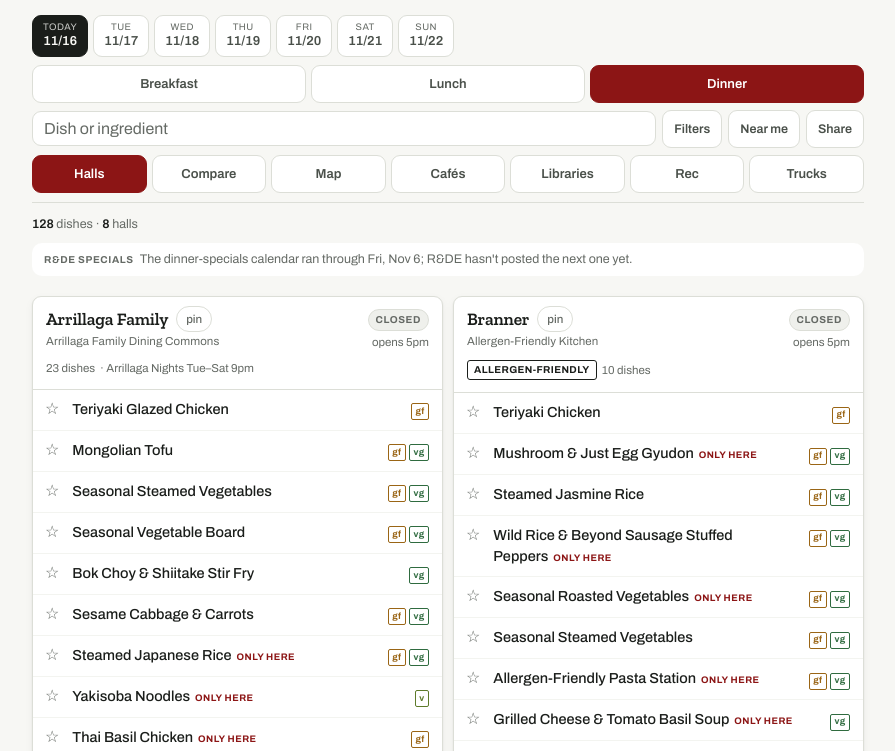
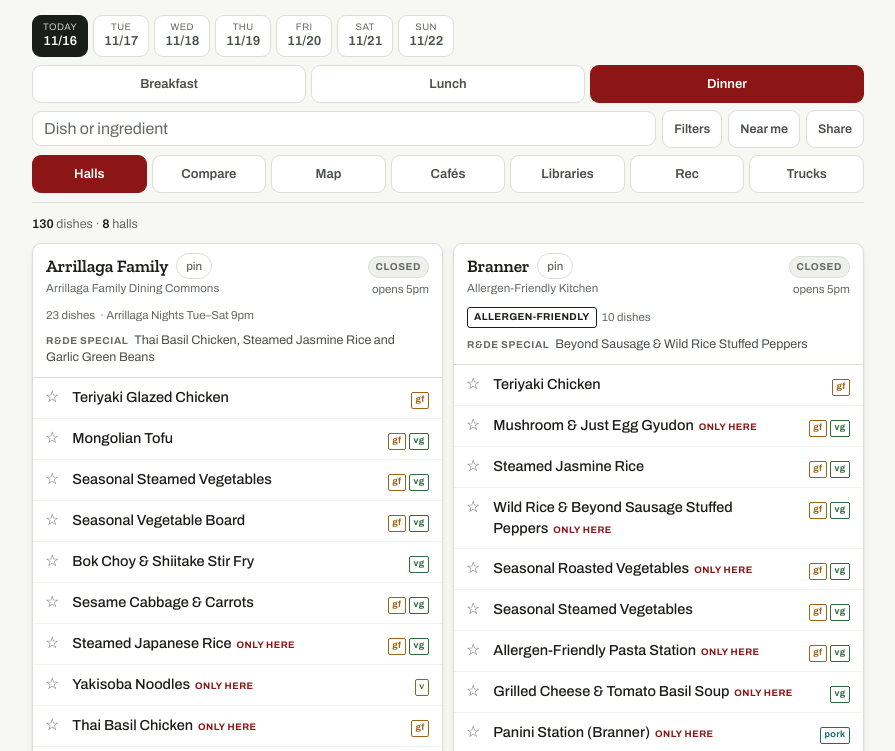
Before and after one commit to matmat202/stanford-dining-menus, a plain HTML site: page index.html in a window 1280 px wide. Shown: the part 66-817 px from the top of the page, without its empty margins (192-1087 px from the left). Drawn offline with nearby package versions, Linux system fonts and the light colour scheme.

Commit message:
Refresh menus 2026-11-16 (with page code)
🤖 Generated with [Claude Code](https://claude.com/claude-code)

```diff
--- a/data/plans.json
+++ b/data/plans.json
@@ -1 +1 @@
-{"source":"https://rde.stanford.edu/dining-hospitality/dining-hall-meal-plans","plans":[{"swipes":19,"quarters":[{"quarter":"Fall","cost":2945.0,"mpd":0.0},{"quarter":"Winter","cost":2633.0,"mpd":0.0},{"quarter":"Spring","cost":2564.0,"mpd":0.0}],"upper_only":false},{"swipes":15,"quarters":[{"quarter":"Fall","cost":2945.0,"mpd":110.0},{"quarter":"Winter","cost":2633.0,"mpd":100.0},{"quarter":"Spring","cost":2564.0,"mpd":90.0}],"upper_only":false},{"swipes":12,"quarters":[{"quarter":"Fall","cost":2945.0,"mpd":210.0},{"quarter":"Winter","cost":2633.0,"mpd":185.0},{"quarter":"Spring","cost":2564.0,"mpd":180.0}],"upper_only":true}],"dates":[{"quarter":"Fall","start":"2026-09-18","end":"2026-12-11"},{"quarter":"Winter","start":"2027-01-02","end":"2027-03-19"},{"quarter":"Spring","start":"2027-03-27","end":"2027-06-09"}],"fetched":"2026-11-14T17:06:52+00:00"}
+{"source":"https://rde.stanford.edu/dining-hospitality/dining-hall-meal-plans","plans":[{"swipes":19,"quarters":[{"quarter":"Fall","cost":2945.0,"mpd":0.0},{"quarter":"Winter","cost":2633.0,"mpd":0.0},{"quarter":"Spring","cost":2564.0,"mpd":0.0}],"upper_only":false},{"swipes":15,"quarters":[{"quarter":"Fall","cost":2945.0,"mpd":110.0},{"quarter":"Winter","cost":2633.0,"mpd":100.0},{"quarter":"Spring","cost":2564.0,"mpd":90.0}],"upper_only":false},{"swipes":12,"quarters":[{"quarter":"Fall","cost":2945.0,"mpd":210.0},{"quarter":"Winter","cost":2633.0,"mpd":185.0},{"quarter":"Spring","cost":2564.0,"mpd":180.0}],"upper_only":true}],"dates":[{"quarter":"Fall","start":"2026-09-18","end":"2026-12-11"},{"quarter":"Winter","start":"2027-01-02","end":"2027-03-19"},{"quarter":"Spring","start":"2027-03-27","end":"2027-06-09"}],"fetched":"2026-11-16T23:34:25+00:00"}
--- a/data/specials.json
+++ b/data/specials.json
@@ -1,493 +1,493 @@
 {
- "fetched": "2026-11-14T11:06:58-06:00",
+ "fetched": "2026-11-16T17:34:31-06:00",
  "page": "https://rde.stanford.edu/dining-hospitality/dining-locations-hours",
  "sources": [
   {
-   "url": "https://rde.stanford.edu/sites/default/files/2026-10/Dining%20Hall%20Specials%20Calendar_Oct26_Nov6.pdf",
-   "from": "2026-10-26",
-   "to": "2026-11-06",
+   "url": "https://rde.stanford.edu/sites/default/files/2026-11/Dining%20Hall%20Specials%20Calendar_Nov9-20.pdf",
+   "from": "2026-11-09",
+   "to": "2026-11-20",
    "count": 80
   }
  ],
  "specials": [
   {
-   "date": "2026-10-26",
+   "date": "2026-11-09",
    "hall": "Arrillaga",
-   "text": "Honey Citrus Glazed Pork Belly, Steamed Jasmine Rice and Roasted Broccoli",
+   "text": "Jerked Pork Belly, Rasta Pasta, and Ripe Fried Plantains",
    "event": false
   },
   {
-   "date": "2026-10-26",
+   "date": "2026-11-09",
    "hall": "Branner",
-   "text": "Wendy's Pork Posole",
+   "text": "Salvadoran Yuca con Chicharron",
    "event": false
   },
   {
-   "date": "2026-10-26",
+   "date": "2026-11-09",
    "hall": "FlorenceMoore",
-   "text": "Street Tacos, Beef or Chicken with Salsa, Crema, Pico de Gallo, Guacamole and Pickled Cabbage",
+   "text": "Ginger Jook Bar with Chicken and Tofu",
    "event": false
   },
   {
-   "date": "2026-10-26",
+   "date": "2026-11-09",
    "hall": "GerhardCasper",
-   "text": "Mujadara with Tahini Yogurt Sauce: Spiced Lentil and Basmati Rice Dish",
+   "text": "Tom Ka Gai",
    "event": false
   },
   {
-   "date": "2026-10-26",
+   "date": "2026-11-09",
    "hall": "Lakeside",
-   "text": "Fried Oyster Po Boy",
+   "text": "BYO Cup O\u2019 Noodles",
    "event": false
   },
   {
-   "date": "2026-10-26",
+   "date": "2026-11-09",
    "hall": "Ricker",
-   "text": "Jook & Toppings Station",
+   "text": "Pumpkin Cobbler",
    "event": false
   },
   {
-   "date": "2026-10-26",
+   "date": "2026-11-09",
    "hall": "Stern",
-   "text": "Quesadilla Bar",
+   "text": "Morisqueta",
    "event": false
   },
   {
-   "date": "2026-10-26",
+   "date": "2026-11-09",
    "hall": "Wilbur",
-   "text": "Tomato Soup with Grilled Cheese",
+   "text": "Boba Bar",
    "event": false
   },
   {
-   "date": "2026-10-27",
+   "date": "2026-11-10",
    "hall": "Arrillaga",
-   "text": "Honey Citrus Glazed Pork Belly, Steamed Jasmine Rice and Roasted Broccoli",
+   "text": "Jerked Pork Belly, Rasta Pasta, and Ripe Fried Plantains",
    "event": false
   },
   {
-   "date": "2026-10-27",
+   "date": "2026-11-10",
    "hall": "Branner",
-   "text": "Wendy's Pork Posole",
+   "text": "Salvadoran Yuca con Chicharron",
    "event": false
   },
   {
-   "date": "2026-10-27",
+   "date": "2026-11-10",
    "hall": "FlorenceMoore",
-   "text": "Street Tacos, Beef or Chicken with Salsa, Crema, Pico de Gallo, Guacamole and Pickled Cabbage",
+   "text": "Ginger Jook Bar with Chicken and Tofu",
    "event": false
   },
   {
-   "date": "2026-10-27",
+   "date": "2026-11-10",
    "hall": "GerhardCasper",
-   "text": "Mujadara with Tahini Yogurt Sauce: Spiced Lentil and Basmati Rice Dish",
+   "text": "Tom Ka Gai",
    "event": false
   },
   {
-   "date": "2026-10-27",
+   "date": "2026-11-10",
    "hall": "Lakeside",
-   "text": "Fried Oyster Po Boy",
+   "text": "BYO Cup O\u2019 Noodles",
    "event": false
   },
   {
-   "date": "2026-10-27",
+   "date": "2026-11-10",
    "hall": "Ricker",
-   "text": "Jook & Toppings Station",
+   "text": "Pumpkin Cobbler",
    "event": false
   },
   {
-   "date": "2026-10-27",
+   "date": "2026-11-10",
    "hall": "Stern",
-   "text": "Quesadilla Bar",
+   "text": "Morisqueta",
    "event": false
   },
   {
-   "date": "2026-10-27",
+   "date": "2026-11-10",
    "hall": "Wilbur",
-   "text": "Tomato Soup with Grilled Cheese",
+   "text": "Boba Bar",
    "event": false
   },
   {
-   "date": "2026-10-28",
+   "date": "2026-11-11",
    "hall": "Arrillaga",
-   "text": "Honey Citrus Glazed Pork Belly, Steamed Jasmine Rice and Roasted Broccoli",
+   "text": "Jerked Pork Belly, Rasta Pasta, and Ripe Fried Plantains",
    "event": false
   },
   {
-   "date": "2026-10-28",
+   "date": "2026-11-11",
    "hall": "Branner",
-   "text": "Wendy's Pork Posole",
+   "text": "Salvadoran Yuca con Chicharron",
    "event": false
   },
   {
-   "date": "2026-10-28",
+   "date": "2026-11-11",
    "hall": "FlorenceMoore",
-   "text": "Street Tacos, Beef or Chicken with Salsa, Crema, Pico de Gallo, Guacamole and Pickled Cabbage",
+   "text": "Ginger Jook Bar with Chicken and Tofu",
    "event": false
   },
   {
-   "date": "2026-10-28",
+   "date": "2026-11-11",
    "hall": "GerhardCasper",
-   "text": "Mujadara with Tahini Yogurt Sauce: Spiced Lentil and Basmati Rice Dish",
+   "text": "Tom Ka Gai",
    "event": false
   },
   {
-   "date": "2026-10-28",
+   "date": "2026-11-11",
    "hall": "Lakeside",
-   "text": "Fried Oyster Po Boy",
+   "text": "BYO Cup O\u2019 Noodles",
    "event": false
   },
   {
-   "date": "2026-10-28",
+   "date": "2026-11-11",
    "hall": "Ricker",
-   "text": "Jook & Toppings Station",
+   "text": "Pumpkin Cobbler",
    "event": false
   },
   {
-   "date": "2026-10-28",
+   "date": "2026-11-11",
    "hall": "Stern",
-   "text": "Quesadilla Bar",
+   "text": "Morisqueta",
    "event": false
   },
   {
-   "date": "2026-10-28",
+   "date": "2026-11-11",
    "hall": "Wilbur",
-   "text": "Tomato Soup with Grilled Cheese",
+   "text": "Boba Bar",
    "event": false
   },
   {
-   "date": "2026-10-29",
+   "date": "2026-11-12",
    "hall": "Arrillaga",
-   "text": "Honey Citrus Glazed Pork Belly, Steamed Jasmine Rice and Roasted Broccoli",
+   "text": "Native American Heritage Month",
+   "event": true
+  },
+  {
+   "date": "2026-11-12",
+   "hall": "Branner",
+   "text": "Salvadoran Yuca con Chicharron",
    "event": false
   },
   {
-   "date": "2026-10-29",
-   "hall": "Branner",
-   "text": "Wendy's Pork Posole",
+   "date": "2026-11-12",
+   "hall": "FlorenceMoore",
+   "text": "Ginger Jook Bar with Chicken and Tofu",
    "event": false
   },
   {
-   "date": "2026-10-29",
-   "hall": "FlorenceMoore",
-   "text": "Street Tacos, Beef or Chicken with Salsa, Crema, Pico de Gallo, Guacamole and Pickled Cabbage",
+   "date": "2026-11-12",
+   "hall": "GerhardCasper",
+   "text": "Tom Ka Gai",
    "event": false
   },
   {
-   "date": "2026-10-29",
-   "hall": "GerhardCasper",
-   "text": "Mujadara with Tahini Yogurt Sauce: Spiced Lentil and Basmati Rice Dish",
+   "date": "2026-11-12",
+   "hall": "Lakeside",
+   "text": "BYO Cup O\u2019 Noodles",
    "event": false
   },
   {
-   "date": "2026-10-29",
-   "hall": "Lakeside",
-   "text": "Fried Oyster Po Boy",
+   "date": "2026-11-12",
+   "hall": "Ricker",
+   "text": "Pumpkin Cobbler",
    "event": false
   },
   {
-   "date": "2026-10-29",
-   "hall": "Ricker",
-   "text": "Jook & Toppings Station",
+   "date": "2026-11-12",
+   "hall": "Stern",
+   "text": "Dinner",
+   "event": true
+  },
+  {
+   "date": "2026-11-12",
+   "hall": "Wilbur",
+   "text": "Boba Bar",
    "event": false
   },
   {
-   "date": "2026-10-29",
+   "date": "2026-11-13",
+   "hall": "Arrillaga",
+   "text": "Jerked Pork Belly, Rasta Pasta, and Ripe Fried Plantains",
+   "event": false
+  },
+  {
+   "date": "2026-11-13",
+   "hall": "Branner",
+   "text": "Salvadoran Yuca con Chicharron",
+   "event": false
+  },
+  {
+   "date": "2026-11-13",
+   "hall": "FlorenceMoore",
+   "text": "Ginger Jook Bar with Chicken and Tofu",
+   "event": false
+  },
+  {
+   "date": "2026-11-13",
+   "hall": "GerhardCasper",
+   "text": "Tom Ka Gai",
+   "event": false
+  },
+  {
+   "date": "2026-11-13",
+   "hall": "Lakeside",
+   "text": "BYO Cup O\u2019 Noodles",
+   "event": false
+  },
+  {
+   "date": "2026-11-13",
+   "hall": "Ricker",
+   "text": "Pumpkin Cobbler",
+   "event": false
+  },
+  {
+   "date": "2026-11-13",
    "hall": "Stern",
-   "text": "Dia de Muertos Dinner",
+   "text": "Dinner",
    "event": true
   },
   {
-   "date": "2026-10-29",
+   "date": "2026-11-13",
    "hall": "Wilbur",
-   "text": "Tomato Soup with Grilled Cheese",
+   "text": "Boba Bar",
    "event": false
   },
   {
-   "date": "2026-10-30",
+   "date": "2026-11-16",
    "hall": "Arrillaga",
-   "text": "Honey Citrus Glazed Pork Belly, Steamed Jasmine Rice and Roasted Broccoli",
+   "text": "Thai Basil Chicken, Steamed Jasmine Rice and Garlic Green Beans",
    "event": false
   },
   {
-   "date": "2026-10-30",
+   "date": "2026-11-16",
    "hall": "Branner",
-   "text": "Wendy's Pork Posole",
+   "text": "Beyond Sausage & Wild Rice Stuffed Peppers",
    "event": false
   },
   {
-   "date": "2026-10-30",
+   "date": "2026-11-16",
    "hall": "FlorenceMoore",
-   "text": "Street Tacos, Beef or Chicken with Salsa, Crema, Pico de Gallo, Guacamole and Pickled Cabbage",
+   "text": "Churro Bar with Mexican Hot Chocolate",
    "event": false
   },
   {
-   "date": "2026-10-30",
+   "date": "2026-11-16",
    "hall": "GerhardCasper",
-   "text": "Mujadara with Tahini Yogurt Sauce: Spiced Lentil and Basmati Rice Dish",
+   "text": "Hot Spiced Chai Tea with Assorted Sweet Treats",
    "event": false
   },
   {
-   "date": "2026-10-30",
+   "date": "2026-11-16",
    "hall": "Lakeside",
-   "text": "Fried Oyster Po Boy",
+   "text": "Smothered Chicken Poutine",
    "event": false
   },
   {
-   "date": "2026-10-30",
+   "date": "2026-11-16",
    "hall": "Ricker",
-   "text": "Jook & Toppings Station",
+   "text": "Malaysian Inspired Laksa",
    "event": false
   },
   {
-   "date": "2026-10-30",
+   "date": "2026-11-16",
    "hall": "Stern",
-   "text": "Quesadilla Bar",
+   "text": "Tamales",
    "event": false
   },
   {
-   "date": "2026-10-30",
+   "date": "2026-11-16",
    "hall": "Wilbur",
-   "text": "Tomato Soup with Grilled Cheese",
+   "text": "Meatball Sub",
    "event": false
   },
   {
-   "date": "2026-11-02",
+   "date": "2026-11-17",
    "hall": "Arrillaga",
-   "text": "Sweet And Sour Braised Chicken, Steamed Jasmine Rice and Roasted Green Beans",
+   "text": "Thai Basil Chicken, Steamed Jasmine Rice and Garlic Green Beans",
    "event": false
   },
   {
-   "date": "2026-11-02",
+   "date": "2026-11-17",
    "hall": "Branner",
-   "text": "Marry Me Potato Gnocchi & Sauteed Kale",
+   "text": "Beyond Sausage & Wild Rice Stuffed Peppers",
    "event": false
   },
   {
-   "date": "2026-11-02",
+   "date": "2026-11-17",
    "hall": "FlorenceMoore",
-   "text": "Miso-Sesame Soba Noodles",
+   "text": "Churro Bar with Mexican Hot Chocolate",
    "event": false
   },
   {
-   "date": "2026-11-02",
+   "date": "2026-11-17",
    "hall": "GerhardCasper",
-   "text": "Cheesy Ramen with Chili Crisp and Egg",
+   "text": "Hot Spiced Chai Tea with Assorted Sweet Treats",
    "event": false
   },
   {
-   "date": "2026-11-02",
+   "date": "2026-11-17",
    "hall": "Lakeside",
-   "text": "Boudin Bombs",
+   "text": "Smothered Chicken Poutine",
    "event": false
   },
   {
-   "date": "2026-11-02",
+   "date": "2026-11-17",
    "hall": "Ricker",
-   "text": "Loaded Pastrami Fries",
+   "text": "Malaysian Inspired Laksa",
    "event": false
   },
   {
-   "date": "2026-11-02",
+   "date": "2026-11-17",
    "hall": "Stern",
-   "text": "Posole",
+   "text": "Tamales",
    "event": false
   },
   {
-   "date": "2026-11-02",
+   "date": "2026-11-17",
    "hall": "Wilbur",
-   "text": "Champurrado with Pan Dulce",
+   "text": "Meatball Sub",
    "event": false
   },
   {
-   "date": "2026-11-03",
+   "date": "2026-11-18",
    "hall": "Arrillaga",
-   "text": "Sweet And Sour Braised Chicken, Steamed Jasmine Rice and Roasted Green Beans",
+   "text": "Thai Basil Chicken, Steamed Jasmine Rice and Garlic Green Beans",
    "event": false
   },
   {
-   "date": "2026-11-03",
+   "date": "2026-11-18",
    "hall": "Branner",
-   "text": "Marry Me Potato Gnocchi & Sauteed Kale",
+   "text": "Beyond Sausage & Wild Rice Stuffed Peppers",
    "event": false
   },
   {
-   "date": "2026-11-03",
+   "date": "2026-11-18",
    "hall": "FlorenceMoore",
-   "text": "Miso-Sesame Soba Noodles",
+   "text": "Churro Bar with Mexican Hot Chocolate",
    "event": false
   },
   {
-   "date": "2026-11-03",
+   "date": "2026-11-18",
    "hall": "GerhardCasper",
-   "text": "Cheesy Ramen with Chili Crisp and Egg",
+   "text": "Hot Spiced Chai Tea with Assorted Sweet Treats",
    "event": false
   },
   {
-   "date": "2026-11-03",
+   "date": "2026-11-18",
    "hall": "Lakeside",
-   "text": "Boudin Bombs",
+   "text": "Smothered Chicken Poutine",
    "event": false
   },
   {
-   "date": "2026-11-03",
+   "date": "2026-11-18",
    "hall": "Ricker",
-   "text": "Loaded Pastrami Fries",
+   "text": "Malaysian Inspired Laksa",
    "event": false
   },
   {
-   "date": "2026-11-03",
+   "date": "2026-11-18",
    "hall": "Stern",
-   "text": "Posole",
+   "text": "Tamales",
    "event": false
   },
   {
-   "date": "2026-11-03",
+   "date": "2026-11-18",
    "hall": "Wilbur",
-   "text": "Champurrado with Pan Dulce",
+   "text": "Meatball Sub",
    "event": false
   },
   {
-   "date": "2026-11-04",
+   "date": "2026-11-19",
    "hall": "Arrillaga",
-   "text": "Sweet And Sour Braised Chicken, Steamed Jasmine Rice and Roasted Green Beans",
+   "text": "Thai Basil Chicken, Steamed Jasmine Rice and Garlic Green Beans",
    "event": false
   },
   {
-   "date": "2026-11-04",
+   "date": "2026-11-19",
    "hall": "Branner",
-   "text": "Marry Me Potato Gnocchi & Sauteed Kale",
+   "text": "Maple Glazed Yams, Pumpkin Pie, Vegan Apple Pie, and more!",
+   "event": true
+  },
+  {
+   "date": "2026-11-19",
+   "hall": "FlorenceMoore",
+   "text": "Roasted Turkey, Jackfruit Wellington, Brussels Roasted Sprouts,",
+   "event": true
+  },
+  {
+   "date": "2026-11-19",
+   "hall": "GerhardCasper",
+   "text": "Soup, Baby Kale Salad, Citrus-Brined",
+   "event": true
+  },
+  {
+   "date": "2026-11-19",
+   "hall": "Lakeside",
+   "text": "Smothered Chicken Poutine",
    "event": false
   },
   {
-   "date": "2026-11-04",
-   "hall": "FlorenceMoore",
-   "text": "Miso-Sesame Soba Noodles",
+   "date": "2026-11-19",
+   "hall": "Ricker",
+   "text": "Brioche Stuffing, Yukon Gold Mashed Potatoes,",
+   "event": true
+  },
+  {
+   "date": "2026-11-19",
+   "hall": "Stern",
+   "text": "Thanksgiving Dinner",
+   "event": true
+  },
+  {
+   "date": "2026-11-19",
+   "hall": "Wilbur",
+   "text": "Butternut Squash",
+   "event": true
+  },
+  {
+   "date": "2026-11-20",
+   "hall": "Arrillaga",
+   "text": "Thai Basil Chicken, Steamed Jasmine Rice and Garlic Green Beans",
    "event": false
   },
   {
-   "date": "2026-11-04",
-   "hall": "GerhardCasper",
-   "text": "Cheesy Ramen with Chili Crisp and Egg",
+   "date": "2026-11-20",
+   "hall": "Branner",
+   "text": "Beyond Sausage & Wild Rice Stuffed Peppers",
    "event": false
   },
   {
-   "date": "2026-11-04",
+   "date": "2026-11-20",
+   "hall": "FlorenceMoore",
+   "text": "Churro Bar w/Mexican Hot Chocolate",
+   "event": true
+  },
+  {
+   "date": "2026-11-20",
+   "hall": "GerhardCasper",
+   "text": "Hot Spiced Chai Tea w/Sweet Treats",
+   "event": true
+  },
+  {
+   "date": "2026-11-20",
    "hall": "Lakeside",
-   "text": "Boudin Bombs",
+   "text": "Smothered Chicken Poutine",
    "event": false
   },
   {
-   "date": "2026-11-04",
+   "date": "2026-11-20",
    "hall": "Ricker",
-   "text": "Loaded Pastrami Fries",
+   "text": "Malaysian Inspired Laksa",
    "event": false
   },
   {
-   "date": "2026-11-04",
+   "date": "2026-11-20",
    "hall": "Stern",
-   "text": "Posole",
+   "text": "Tamales",
    "event": false
   },
   {
-   "date": "2026-11-04",
+   "date": "2026-11-20",
    "hall": "Wilbur",
-   "text": "Champurrado with Pan Dulce",
-   "event": false
-  },
-  {
-   "date": "2026-11-05",
-   "hall": "Arrillaga",
-   "text": "Sweet And Sour Braised Chicken, Steamed Jasmine Rice and Roasted Green Beans",
-   "event": false
-  },
-  {
-   "date": "2026-11-05",
-   "hall": "Branner",
-   "text": "Marry Me Potato Gnocchi & Sauteed Kale",
-   "event": false
-  },
-  {
-   "date": "2026-11-05",
-   "hall": "FlorenceMoore",
-   "text": "Diwali Dinner",
-   "event": true
-  },
-  {
-   "date": "2026-11-05",
-   "hall": "GerhardCasper",
-   "text": "Cheesy Ramen with Chili Crisp and Egg",
-   "event": false
-  },
-  {
-   "date": "2026-11-05",
-   "hall": "Lakeside",
-   "text": "Boudin Bombs",
-   "event": false
-  },
-  {
-   "date": "2026-11-05",
-   "hall": "Ricker",
-   "text": "Loaded Pastrami Fries",
-   "event": false
-  },
-  {
-   "date": "2026-11-05",
-   "hall": "Stern",
-   "text": "Posole",
-   "event": false
-  },
-  {
-   "date": "2026-11-05",
-   "hall": "Wilbur",
-   "text": "Champurrado with Pan Dulce",
-   "event": false
-  },
-  {
-   "date": "2026-11-06",
-   "hall": "Arrillaga",
-   "text": "Sweet And Sour Braised Chicken, Steamed Jasmine Rice and Roasted Green Beans",
-   "event": false
-  },
-  {
-   "date": "2026-11-06",
-   "hall": "Branner",
-   "text": "Marry Me Potato Gnocchi & Sauteed Kale",
-   "event": false
-  },
-  {
-   "date": "2026-11-06",
-   "hall": "FlorenceMoore",
-   "text": "Miso-Sesame Soba Noodles",
-   "event": false
-  },
-  {
-   "date": "2026-11-06",
-   "hall": "GerhardCasper",
-   "text": "Cheesy Ramen with Chili Crisp and Egg",
-   "event": false
-  },
-  {
-   "date": "2026-11-06",
-   "hall": "Lakeside",
-   "text": "Boudin Bombs",
-   "event": false
-  },
-  {
-   "date": "2026-11-06",
-   "hall": "Ricker",
-   "text": "Loaded Pastrami Fries",
-   "event": false
-  },
-  {
-   "date": "2026-11-06",
-   "hall": "Stern",
-   "text": "Posole",
-   "event": false
-  },
-  {
-   "date": "2026-11-06",
-   "hall": "Wilbur",
-   "text": "Champurrado with Pan Dulce",
+   "text": "Meatball Sub",
    "event": false
   }
  ],
--- a/libraries-logic.js
+++ b/libraries-logic.js
@@ -116,7 +116,25 @@
     return (venues || []).filter(v => libraryStatus(v.hours, now).open).length;
   }
 
-  const api = { fmt12, span, libraryStatus, isLate, statusLabel, weekLabel, openCount };
+  /**
+   * The published week is a rolling seven days, fetched at publish time. When no
+   * library has a record for today the whole file is a past week — the GitHub backstop
+   * refreshed only menus until 2026-11-16, so on Monday 11-16 every card read "Closed
+   * this week" over last week's hours. Returns null when the data covers today, else the
+   * first and last day it does cover (ISO strings), so the page can say so instead.
+   */
+  function staleWeek(venues, todayISO) {
+    let first = null, last = null;
+    for (const v of venues || []) for (const h of v.hours || []) {
+      if (!h.day) continue;
+      if (h.day === todayISO) return null;
+      if (!first || h.day < first) first = h.day;
+      if (!last || h.day > last) last = h.day;
+    }
+    return first ? { first, last, ahead: first > todayISO } : null;
+  }
+
+  const api = { fmt12, span, libraryStatus, isLate, statusLabel, weekLabel, openCount, staleWeek };
   if (typeof module !== 'undefined' && module.exports) module.exports = api;
   else root.LibraryLogic = api;
 })(typeof window !== 'undefined' ? window : globalThis);
```
Also changed, not shown: data/libraries.json (+1 -1 lines), data/trucks.json (+1 -1 lines), index.html (+21 -8 lines), libraries-logic.test.mjs (+12 -0 lines), data/history.json, data/site.json, 2 other files.
